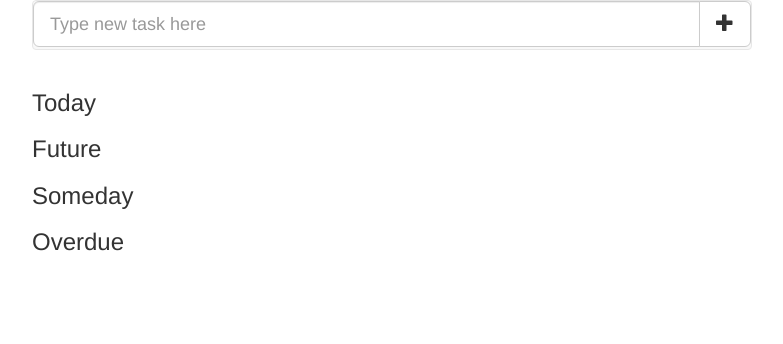
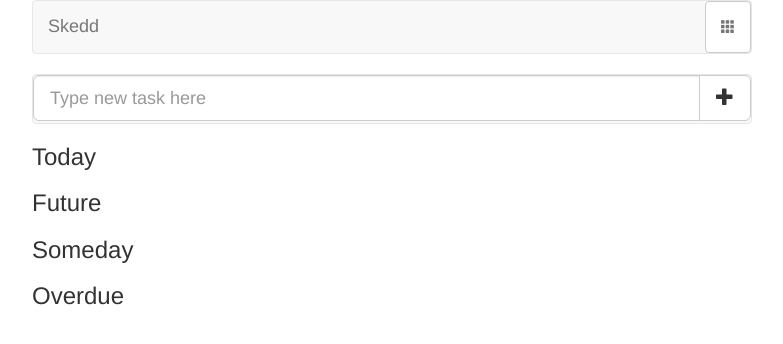
Before and after one commit to MMX13/todo, a Django app: template ToDo/console/templates/ng-base.html in a window 1280 px wide. Shown: the top 344 px of the page, without its empty margins (248-1031 px from the left). Run offline with Django 3.2, Linux system fonts and the light colour scheme; the template is opened without the code that fills it, so the values that code supplies are empty; parts of the project's set-up code (start-up, migrations or seed data) failed here and were passed over; some libraries are stand-ins or nearby versions.

Commit message:
Navbar work
Added a navbar to wrap the app with. Cannot currently get navbar
collapsing properly...

```diff
--- a/ToDo/console/static/templates/hometemplate.html
+++ b/ToDo/console/static/templates/hometemplate.html
@@ -1,5 +1,4 @@
 <div ng-controller="todoCtrl">
-    <div class="container">
         <div class="navbar navbar-default">
             <form ng-submit="createTask()">
                 <div class="input-group input-group-lg" >
@@ -12,8 +11,7 @@
                 </div>
             </form>
         </div>
-    </div>
-    <div class="container taskfield">
+    <div class="taskfield">
         <task-list title="Today" collapsed="false" tasks="todaysTasks" update="testTask()"></task-list>
         <task-list title="Future" collapsed="true" tasks="futureTasks" update="testTask()"></task-list>
         <task-list title="Someday" collapsed="true" tasks="unscheduledTasks" update="testTask()"></task-list>
--- a/ToDo/console/templates/ng-base.html
+++ b/ToDo/console/templates/ng-base.html
@@ -8,7 +8,26 @@
     <link rel="stylesheet" href="{% static "css/custom.css" %}">
 </head>
 <body>
-    <ng-view></ng-view>
+    <div class="container">
+        <nav class="navbar navbar-default">
+            <div class="navbar-header">
+                <button type="button" data-target="#navbarCollapse" data-toggle="collapse" class="navbar-toggle">
+                    <span class="sr-only">Toggle navigation</span>
+                    <span class="icon-bar"></span>
+                    <span class="icon-bar"></span>
+                    <span class="icon-bar"></span>
+                </button>
+                <a href="#" class="navbar-brand">Skedd</a>
+            </div>
+            <div id="navbarCollapse" class="collapse navbar-collapse">
+                <ul class="nav navbar-nav navbar-right">
+                    <li><a href="#/quick" class="btn btn-default"><span class="glyphicon glyphicon-th"></span></a></li>
+                </ul>
+            </div>
+        </nav>
+
+        <ng-view></ng-view>
+    </div>
 <script src="{% static "bootstrap/js/bootstrap.js" %}"></script>
 <script src="{% static "angular/angular.min.js" %}"></script>
 <script src="{% static "angular/angular-route.min.js" %}"></script>
```
Also changed, not shown: ToDo/db.sqlite3.
